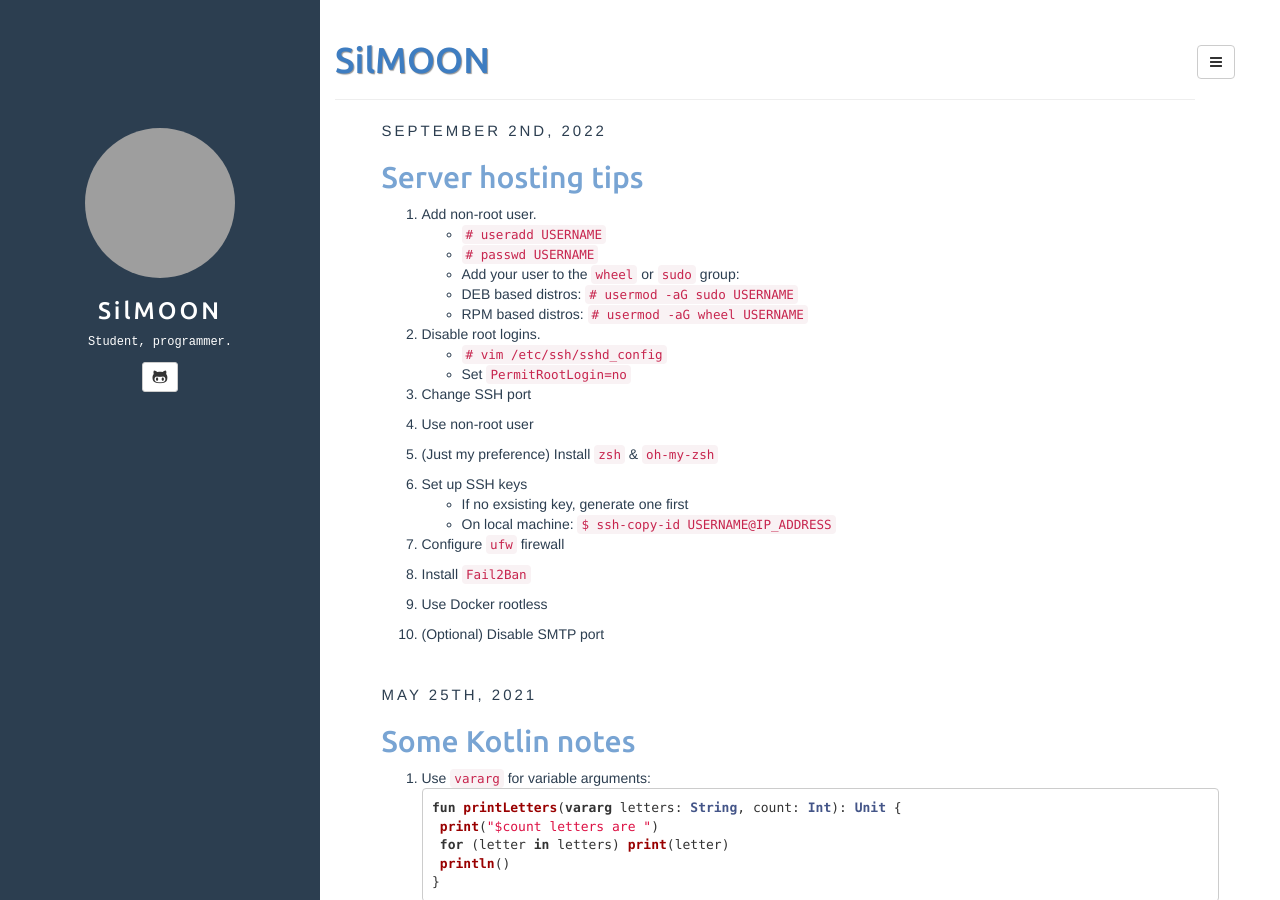
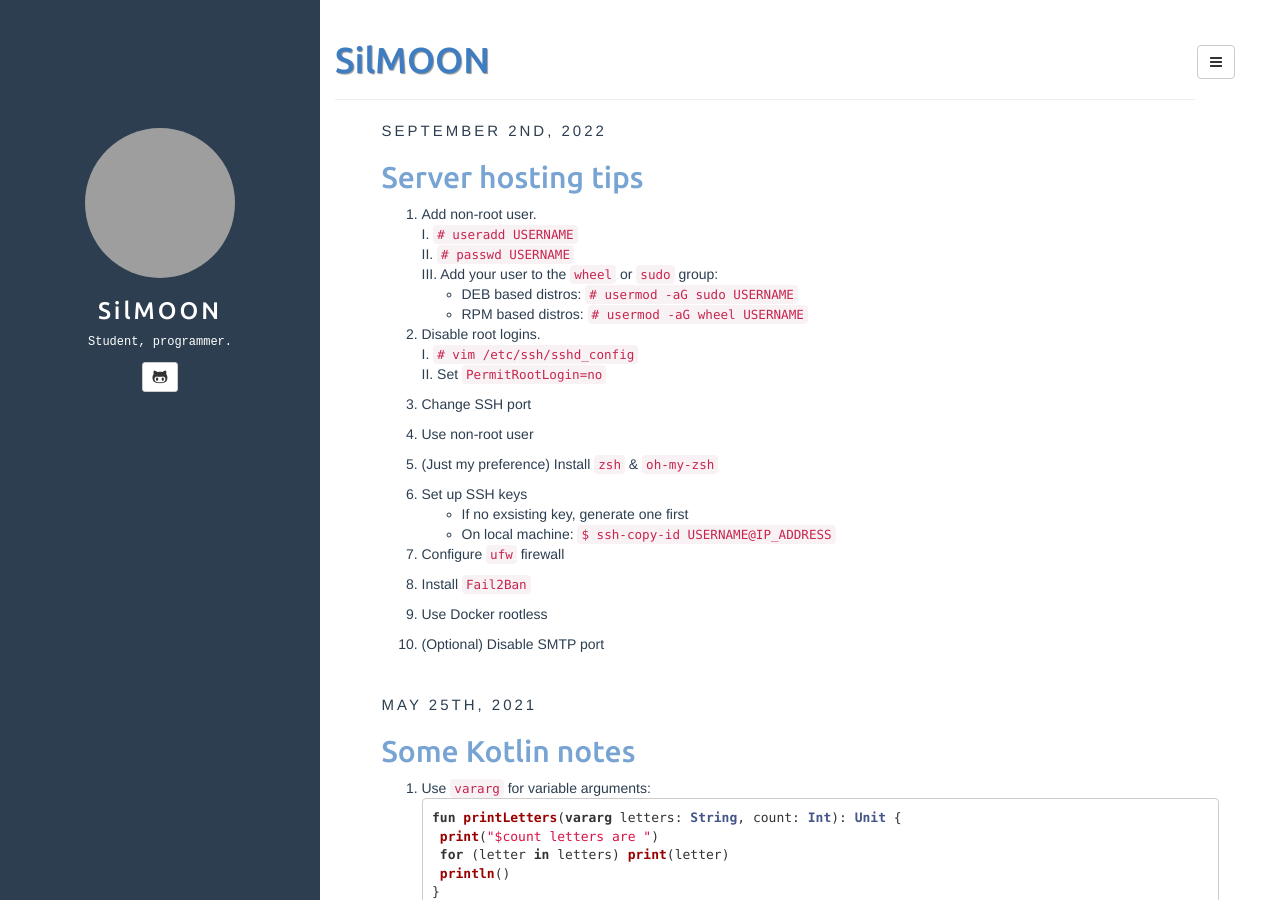
Before and after one commit to SilMOON/silmoon.github.io, a Jekyll site: the page built from index.html, in a window 1280 px wide and 900 px high. Built offline with Jekyll 4.4.1, drawn with Linux system fonts in a browser that asks for light colours; the list of posts is cut into pages by our own code; grey boxes are pictures that could not be loaded.

Commit message:
update post

```diff
--- a/_posts/2022-09-02-server-hosting-tips.md
+++ b/_posts/2022-09-02-server-hosting-tips.md
@@ -7,15 +7,15 @@ fullview: true
 ---
 
 1. Add non-root user.
-  - `# useradd USERNAME`
-  - `# passwd USERNAME`
-  - Add your user to the `wheel` or `sudo` group:
+  I. `# useradd USERNAME`
+  II. `# passwd USERNAME`
+  III. Add your user to the `wheel` or `sudo` group:
     - DEB based distros: `# usermod -aG sudo USERNAME`
     - RPM based distros: `# usermod -aG wheel USERNAME`
 
 2. Disable root logins.
-  - `# vim /etc/ssh/sshd_config`
-  - Set `PermitRootLogin=no`
+  I. `# vim /etc/ssh/sshd_config`
+  II. Set `PermitRootLogin=no`
 
 3. Change SSH port
 
```
